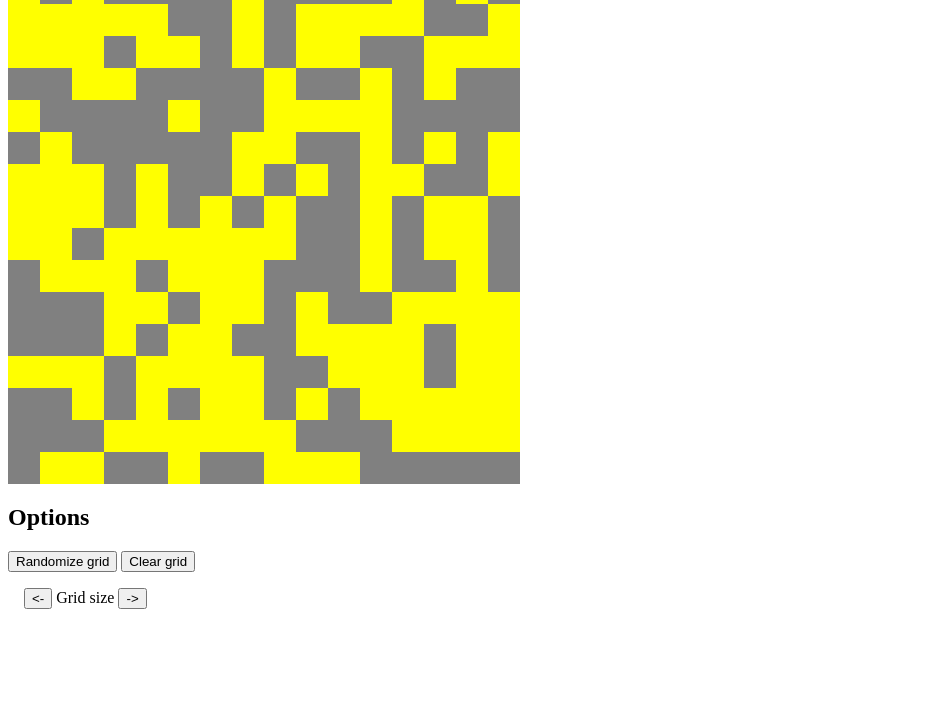
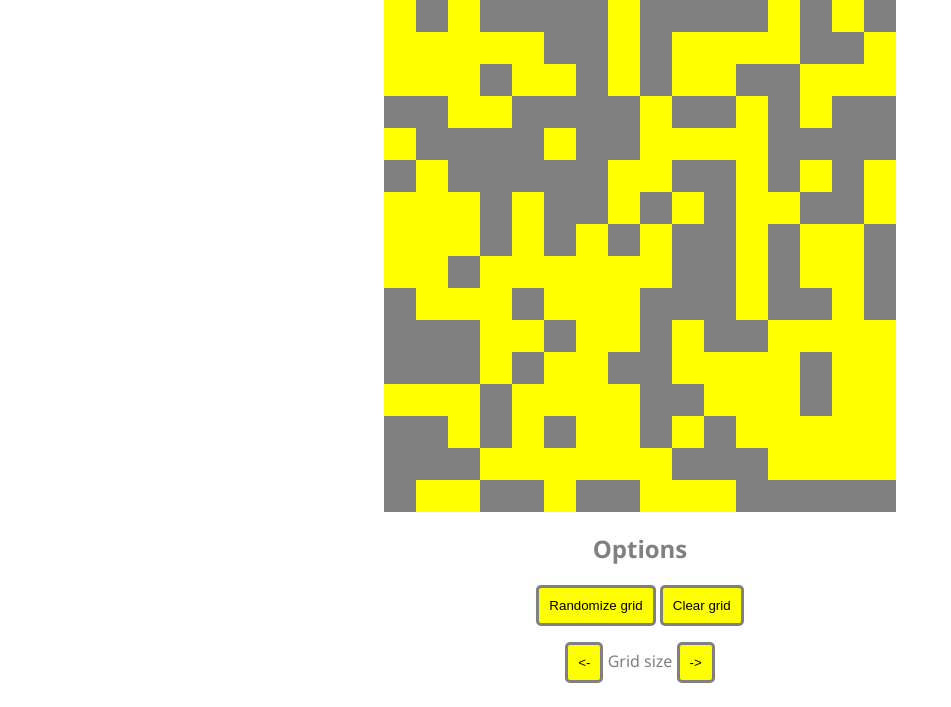
Before and after one commit to zoink506/conways-game-of-life, a plain HTML site: page index.html in a window 1280 px wide. Shown: the part 94-801 px from the top of the page, without its empty margins (0-951 px from the left). Drawn offline with Linux system fonts and the light colour scheme.

Commit message:
Style the page to look nicer

```diff
--- a/index.html
+++ b/index.html
@@ -5,14 +5,16 @@
   <body>
     <h1>Conway's Game of Life</h1>
     <div id="game-board"></div>
-    <div>
+    <div id="options">
       <h2>Options</h2>
-      <button id="reset-grid">Randomize grid</button>
-      <button id="clear-grid">Clear grid</button>
+      <div>
+        <button id="reset-grid" class="button">Randomize grid</button>
+        <button id="clear-grid" class="button">Clear grid</button>
+      </div>
       <div id="grid-size-section">
-        <button id="decrease-grid" class="inline"><-</button>
+        <button id="decrease-grid" class="inline button"><-</button>
         <p class="inline">Grid size</p>
-        <button id="increase-grid" class="inline">-></button>
+        <button id="increase-grid" class="inline button">-></button>
       </div>
     </div>
 
--- a/style.css
+++ b/style.css
@@ -1,3 +1,12 @@
+body {
+  display: flex;
+  flex-direction: column;
+  align-items: center;
+
+  font-family: 'Segoe UI', Tahoma, Geneva, Verdana, sans-serif;
+  color: gray;
+}
+
 #game-board {
   display: flex;
   flex-direction: column;
@@ -30,3 +39,21 @@
 #grid-size-section {
   margin: 1rem;
 }
+
+#options {
+  display: flex;
+  flex-direction: column;
+  align-items: center;
+}
+
+.button {
+  border: 3px solid gray;
+  border-radius: 5px;
+  background-color: yellow;
+  padding: 10px;
+}
+
+.button:hover {
+  border: 3px solid rgb(92, 92, 92);
+  background-color: rgb(255, 255, 139);
+}
```
